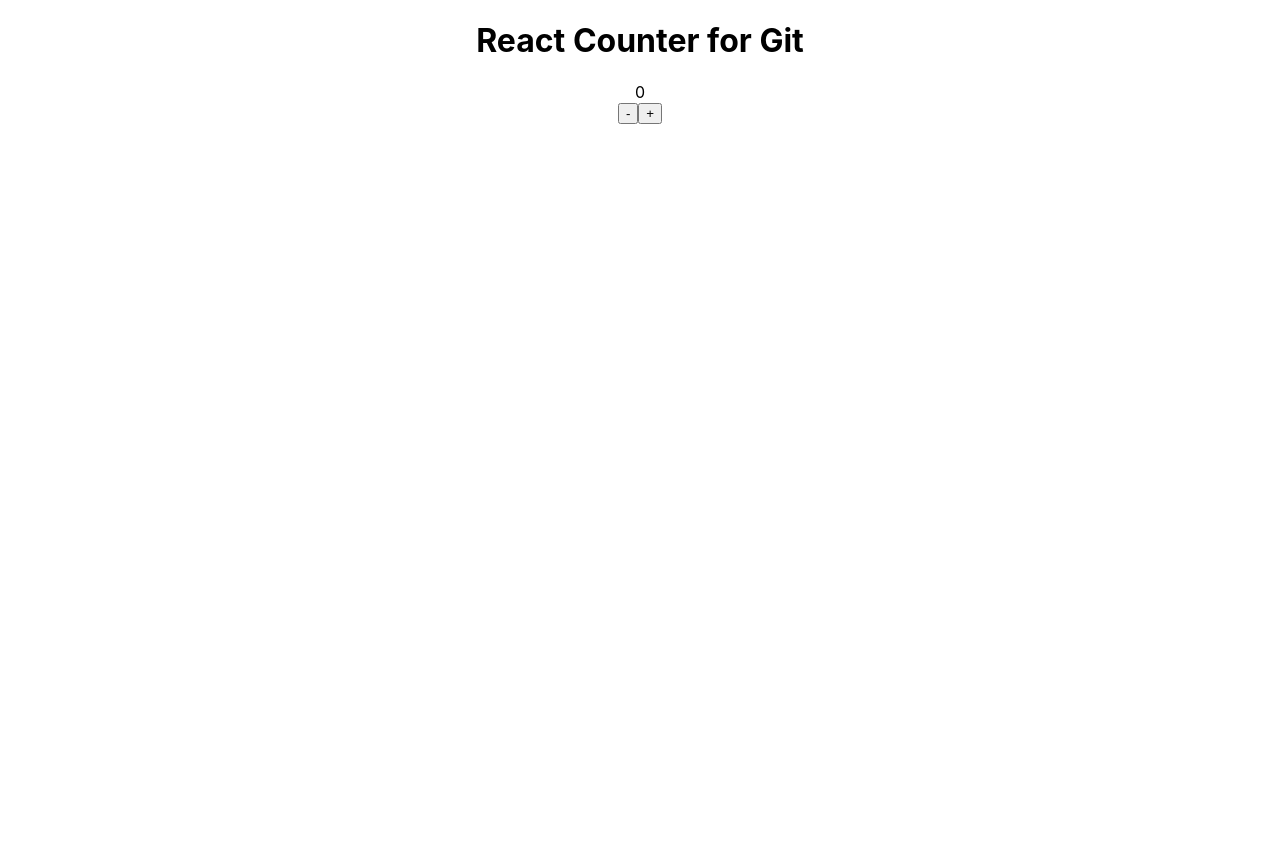
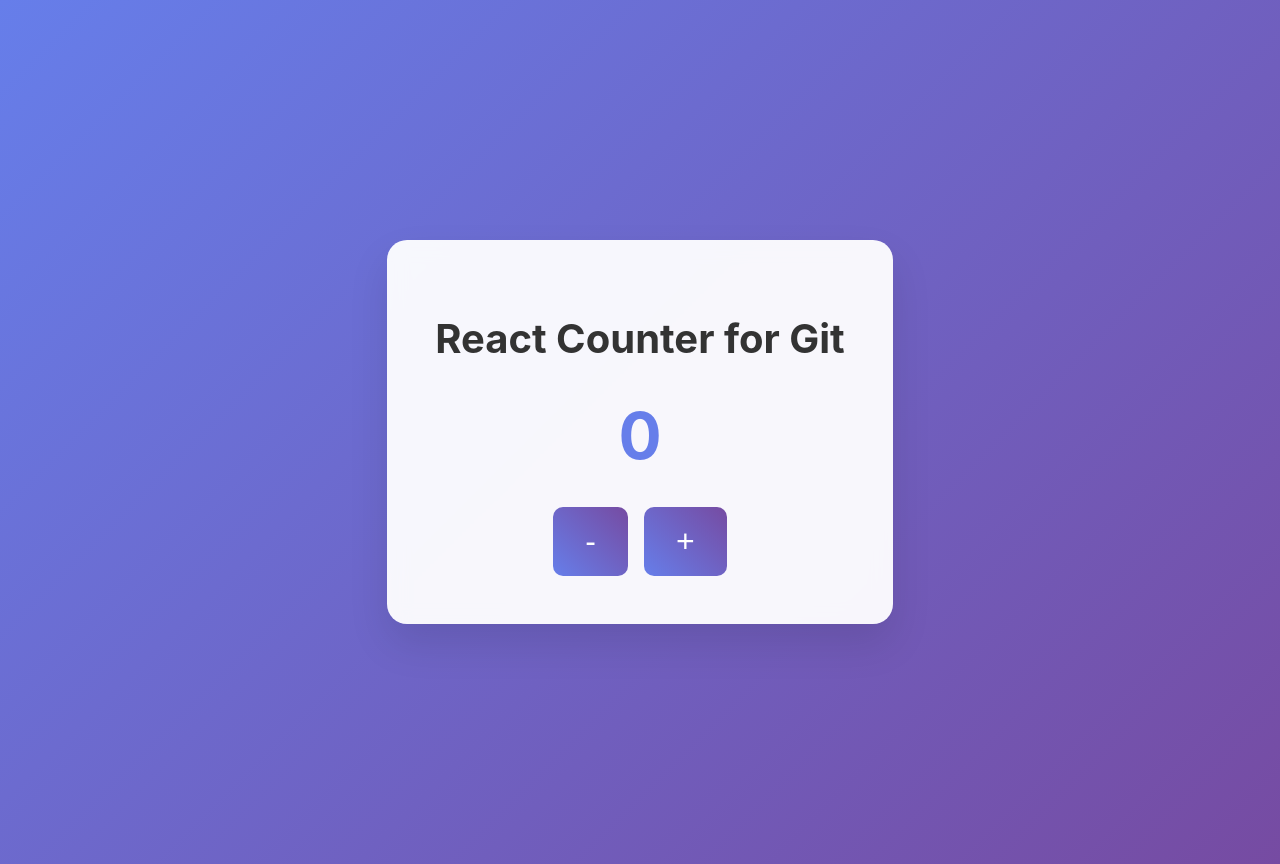
Before and after one commit to SamuelCB92/react-git-counter, a React (Create React App) app: page / in a window 1280 px wide. Before the commit the page ends 800 px from the top, so only its background shows below. Built offline with nearby package versions, Linux system fonts and the light colour scheme.

Commit message:
add initial gradient design

```diff
--- a/src/App.css
+++ b/src/App.css
@@ -1,38 +1,60 @@
 .App {
   text-align: center;
+  padding: 2rem;
+  min-height: 100vh;
+  background: linear-gradient(135deg, #667eea 0%, #764ba2 100%);
+  display: flex;
+  align-items: center;
+  justify-content: center;
 }
 
-.App-logo {
-  height: 40vmin;
-  pointer-events: none;
+.counter {
+  background: rgba(255, 255, 255, 0.95);
+  padding: 3rem;
+  border-radius: 20px;
+  box-shadow: 0 20px 40px rgba(0,0,0,0.1);
+  backdrop-filter: blur(10px);
 }
 
-@media (prefers-reduced-motion: no-preference) {
-  .App-logo {
-    animation: App-logo-spin infinite 20s linear;
-  }
+.counter h1 {
+  color: #333;
+  margin-bottom: 2rem;
+  font-size: 2.5rem;
 }
 
-.App-header {
-  background-color: #282c34;
-  min-height: 100vh;
+.count-display {
+  font-size: 4rem;
+  font-weight: bold;
+  color: #667eea;
+  margin: 2rem 0;
+  min-height: 80px;
   display: flex;
-  flex-direction: column;
   align-items: center;
   justify-content: center;
-  font-size: calc(10px + 2vmin);
-  color: white;
 }
 
-.App-link {
-  color: #61dafb;
+.button-group {
+  display: flex;
+  gap: 1rem;
+  justify-content: center;
 }
 
-@keyframes App-logo-spin {
-  from {
-    transform: rotate(0deg);
-  }
-  to {
-    transform: rotate(360deg);
-  }
+.button-group button {
+  font-size: 2rem;
+  padding: 1rem 2rem;
+  border: none;
+  border-radius: 10px;
+  background: linear-gradient(45deg, #667eea, #764ba2);
+  color: white;
+  cursor: pointer;
+  transition: transform 0.2s ease;
+  min-width: 60px;
 }
+
+.button-group button:hover {
+  transform: scale(1.05);
+}
+
+.button-group button:active {
+  transform: scale(0.95);
+}
```
